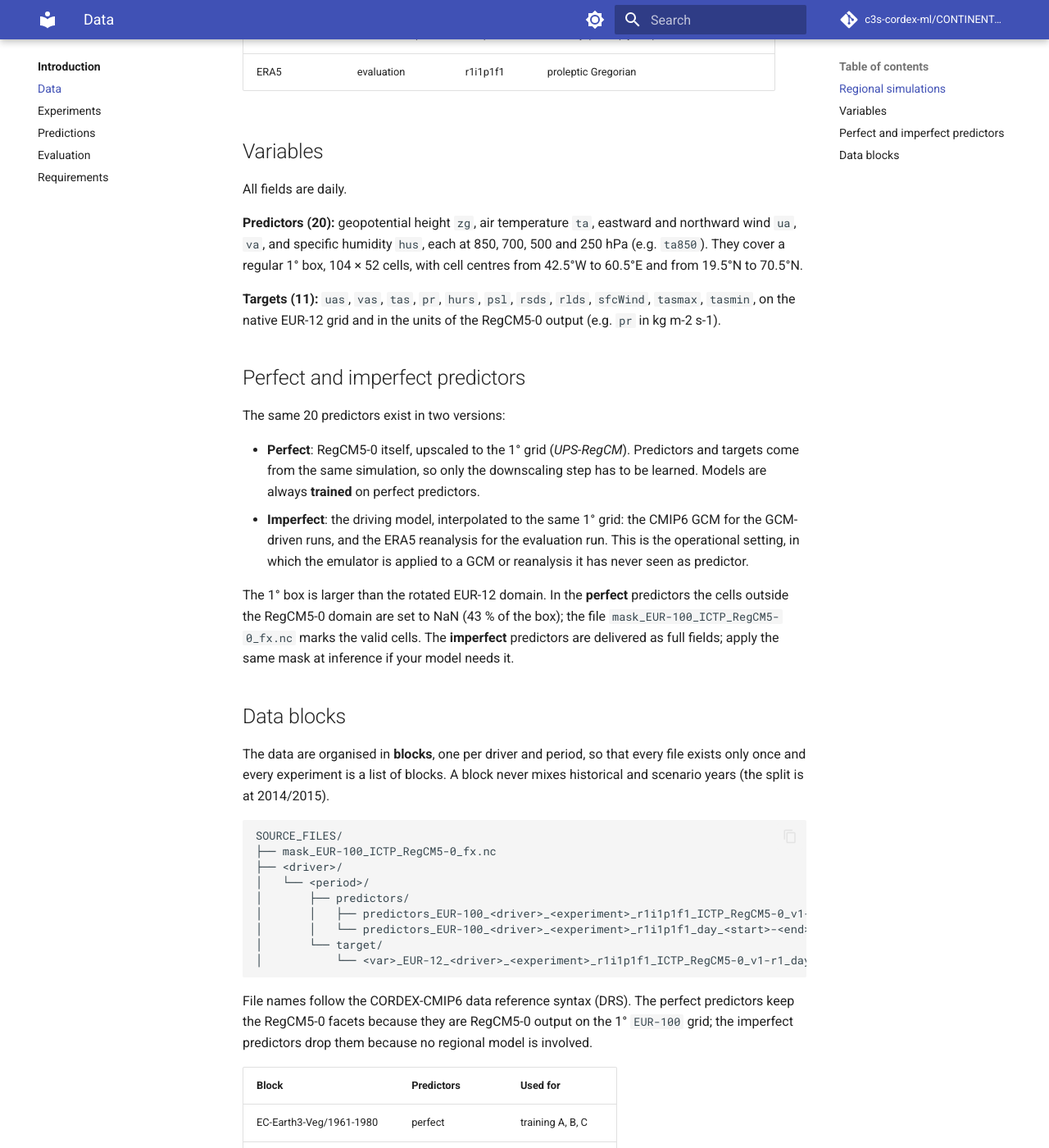
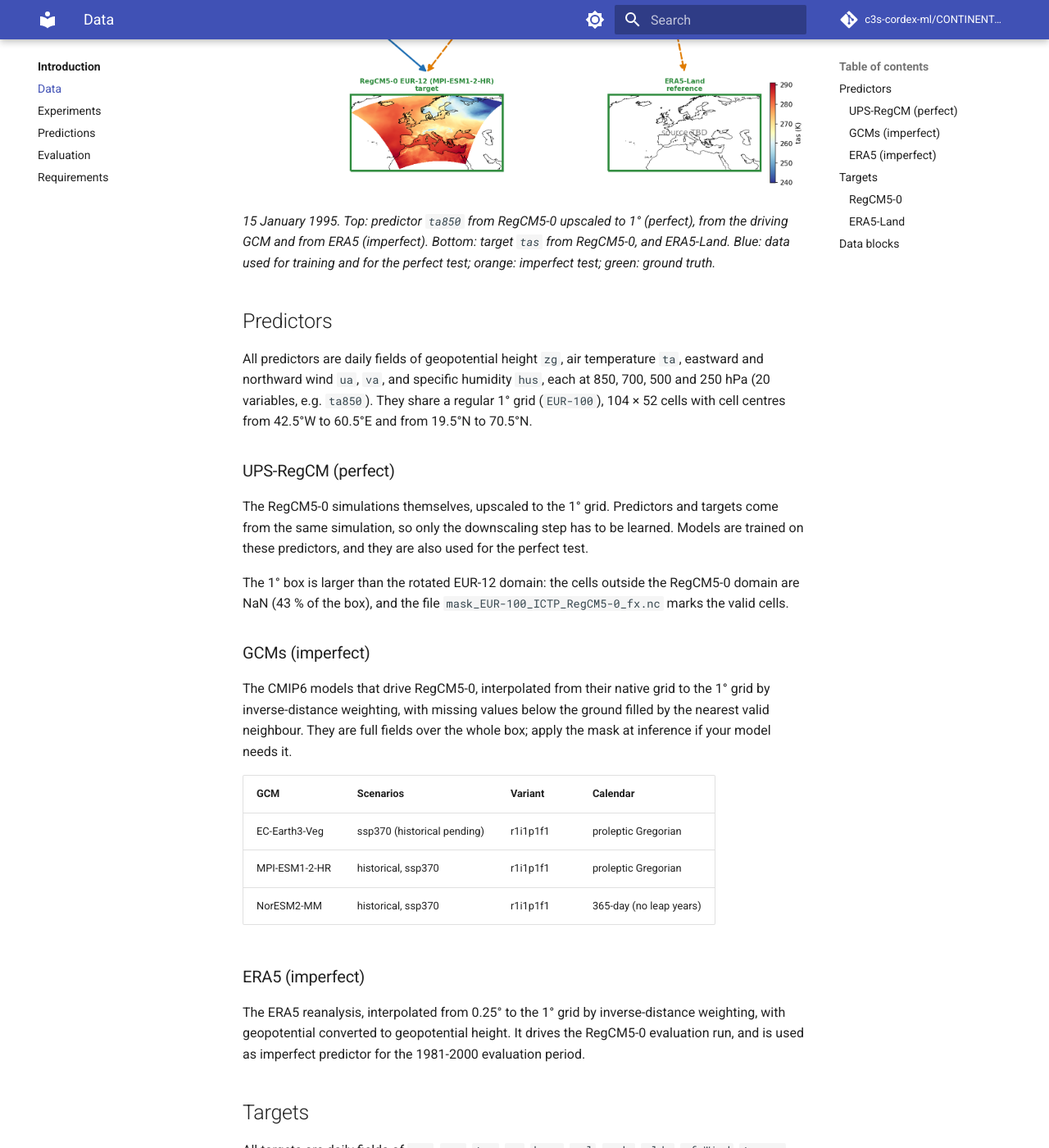
Before and after one commit to c3s-cordex-ml/CONTINENTAL-BENCH, an MkDocs documentation site: the page built from docs/introduction/data.md, in a window 1280 px wide and 1400 px high, scrolled down 463 px. Shown: the whole window at 82% size. Built offline with MkDocs 1.6.1 and Material for MkDocs 9.7.7, drawn with Linux system fonts in a browser that asks for light colours; comment, search, counter and statistics services are not loaded; some of the changed text lies outside the part shown.

Commit message:
Data page: predictor and target sources with map figure; validation years

```diff
--- a/docs/introduction/data.md
+++ b/docs/introduction/data.md
@@ -1,41 +1,65 @@
 # Data
 
-## Regional simulations
+The benchmark combines five datasets: three sources of **predictors** on a common 1° grid and two sources of **targets** on the
+0.11° EUR-12 grid. The figure shows one day of each and the role it plays.
 
-The targets come from the **ICTP RegCM5-0** simulations over the **EUR-12** domain (rotated pole, 0.11°, 412 × 424 grid points),
-produced within CORDEX-CORE-CMIP6. Four runs are used:
+![Predictors and targets](../images/data_maps.png)
 
-| Driver | Experiments | Variant | Calendar |
+*15 January 1995. Top: predictor `ta850` from RegCM5-0 upscaled to 1° (perfect), from the driving GCM and from ERA5 (imperfect).
+Bottom: target `tas` from RegCM5-0, and ERA5-Land. Blue: data used for training and for the perfect test; orange: imperfect test;
+green: ground truth.*
+
+## Predictors
+
+All predictors are daily fields of geopotential height `zg`, air temperature `ta`, eastward and northward wind `ua`, `va`, and
+specific humidity `hus`, each at 850, 700, 500 and 250 hPa (20 variables, e.g. `ta850`). They share a regular 1° grid (`EUR-100`),
+104 × 52 cells with cell centres from 42.5°W to 60.5°E and from 19.5°N to 70.5°N.
+
+### UPS-RegCM (perfect)
+
+The RegCM5-0 simulations themselves, upscaled to the 1° grid. Predictors and targets come from the same simulation, so only the
+downscaling step has to be learned. Models are trained on these predictors, and they are also used for the perfect test.
+
+The 1° box is larger than the rotated EUR-12 domain: the cells outside the RegCM5-0 domain are NaN (43 % of the box), and the file
+`mask_EUR-100_ICTP_RegCM5-0_fx.nc` marks the valid cells.
+
+### GCMs (imperfect)
+
+The CMIP6 models that drive RegCM5-0, interpolated from their native grid to the 1° grid by inverse-distance weighting, with
+missing values below the ground filled by the nearest valid neighbour. They are full fields over the whole box; apply the mask
+at inference if your model needs it.
+
+| GCM | Scenarios | Variant | Calendar |
+|---|---|---|---|
+| EC-Earth3-Veg | ssp370 (historical pending) | r1i1p1f1 | proleptic Gregorian |
+| MPI-ESM1-2-HR | historical, ssp370 | r1i1p1f1 | proleptic Gregorian |
+| NorESM2-MM | historical, ssp370 | r1i1p1f1 | 365-day (no leap years) |
+
+### ERA5 (imperfect)
+
+The ERA5 reanalysis, interpolated from 0.25° to the 1° grid by inverse-distance weighting, with geopotential converted to
+geopotential height. It drives the RegCM5-0 evaluation run, and is used as imperfect predictor for the 1981-2000 evaluation period.
+
+## Targets
+
+All targets are daily fields of `uas`, `vas`, `tas`, `pr`, `hurs`, `psl`, `rsds`, `rlds`, `sfcWind`, `tasmax` and `tasmin` on the
+**EUR-12** grid (rotated pole, 0.11°, 412 × 424 grid points).
+
+### RegCM5-0
+
+The **ICTP RegCM5-0** simulations of CORDEX-CORE-CMIP6 over EUR-12, in the units of the model output (e.g. `pr` in kg m-2 s-1).
+They are the ground truth for training and for every test with GCM-driven or perfect predictors.
+
+| Driver | Scenarios | Variant | Calendar |
 |---|---|---|---|
 | EC-Earth3-Veg | historical, ssp370 | r1i1p1f1 | proleptic Gregorian (ssp370 ends 2099-11-30) |
 | MPI-ESM1-2-HR | historical, ssp370 | r1i1p1f1 | proleptic Gregorian |
 | NorESM2-MM | historical, ssp370 | r1i1p1f1 | 365-day (no leap years) |
 | ERA5 | evaluation | r1i1p1f1 | proleptic Gregorian |
 
-## Variables
+### ERA5-Land
 
-All fields are daily.
-
-**Predictors (20):** geopotential height `zg`, air temperature `ta`, eastward and northward wind `ua`, `va`, and specific humidity
-`hus`, each at 850, 700, 500 and 250 hPa (e.g. `ta850`). They cover a regular 1° box, 104 × 52 cells, with cell centres from
-42.5°W to 60.5°E and from 19.5°N to 70.5°N.
-
-**Targets (11):** `uas`, `vas`, `tas`, `pr`, `hurs`, `psl`, `rsds`, `rlds`, `sfcWind`, `tasmax`, `tasmin`, on the native EUR-12 grid
-and in the units of the RegCM5-0 output (e.g. `pr` in kg m-2 s-1).
-
-## Perfect and imperfect predictors
-
-The same 20 predictors exist in two versions:
-
-- **Perfect**: RegCM5-0 itself, upscaled to the 1° grid (*UPS-RegCM*). Predictors and targets come from the same simulation, so
-  only the downscaling step has to be learned. Models are always **trained** on perfect predictors.
-- **Imperfect**: the driving model, interpolated to the same 1° grid: the CMIP6 GCM for the GCM-driven runs, and the ERA5
-  reanalysis for the evaluation run. This is the operational setting, in which the emulator is applied to a GCM or reanalysis it
-  has never seen as predictor.
-
-The 1° box is larger than the rotated EUR-12 domain. In the **perfect** predictors the cells outside the RegCM5-0 domain are set
-to NaN (43 % of the box); the file `mask_EUR-100_ICTP_RegCM5-0_fx.nc` marks the valid cells. The **imperfect** predictors are
-delivered as full fields; apply the same mask at inference if your model needs it.
+The reference of the ERA5-imperfect test, against which the emulators driven by ERA5 are compared. *Source pending.*
 
 ## Data blocks
 
```
Also changed, not shown: docs/introduction/experiments.md (+3 -1 lines), docs/images/data_maps.png (added).
